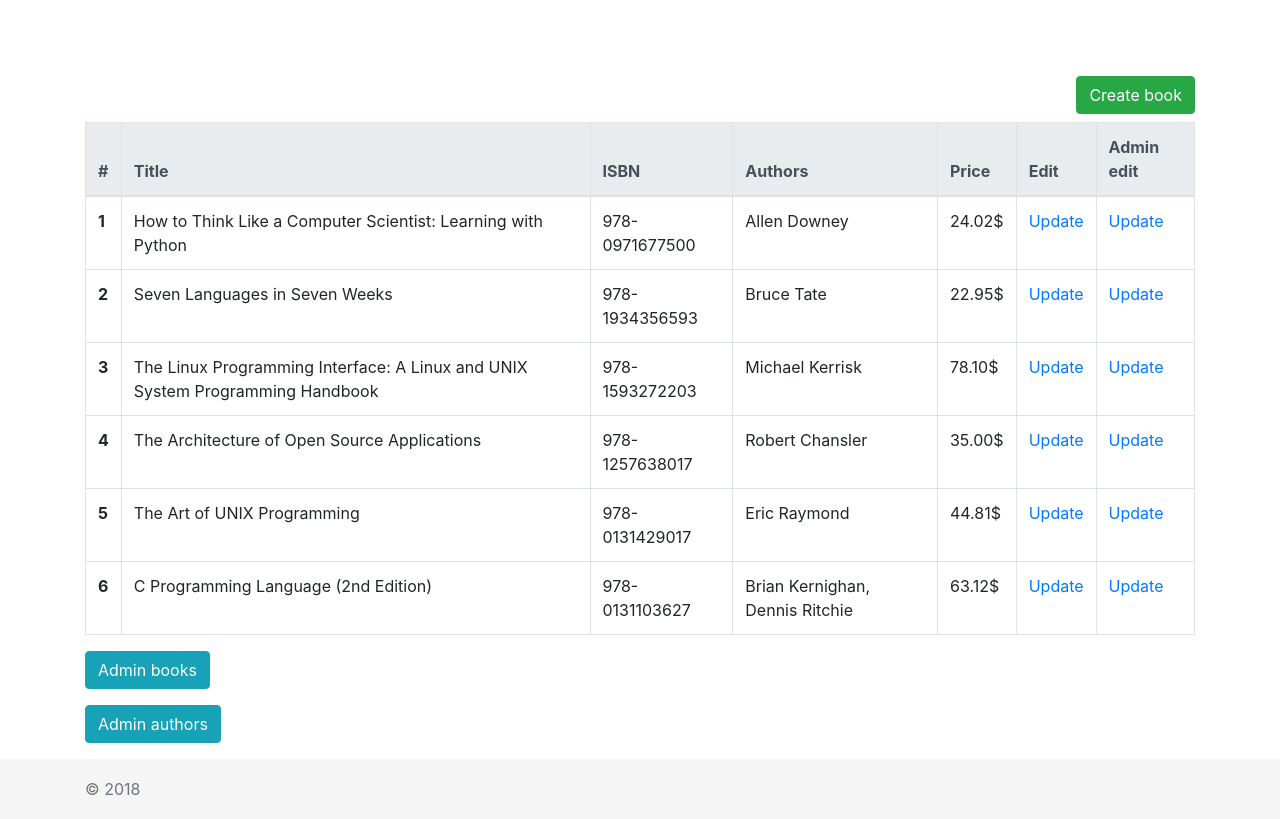
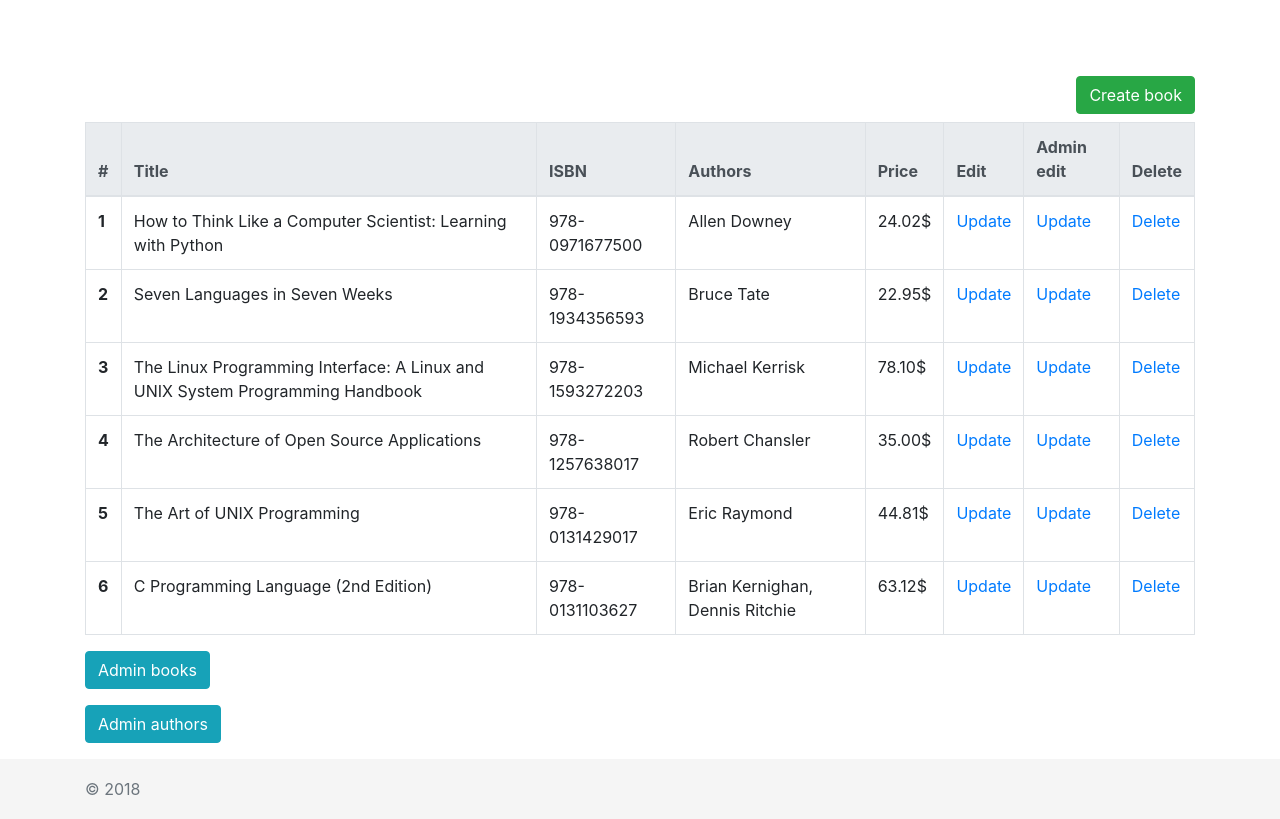
Before and after one commit to ykaidashov/book-store, a Django app: page / in a window 1280 px wide. Shown: the part 56-875 px from the top of the page. Run offline with Django 3.2, Linux system fonts and the light colour scheme; data comes from the database, SQL or seed files in the repository; some libraries are stand-ins or nearby versions.

Commit message:
Add delete logic for book

```diff
--- a/book/models.py
+++ b/book/models.py
@@ -38,5 +38,8 @@ class Book(models.Model):
     def get_update_url(self):
         return reverse('book_update_url', kwargs={'book_id': self.id})
 
+    def get_delete_url(self):
+        return reverse('book_delete_url', kwargs={'book_id': self.id})
+
     def __str__(self):
         return self.title
--- a/book/templates/book/index.html
+++ b/book/templates/book/index.html
@@ -17,6 +17,7 @@ List of books
         <th scope="col">Price</th>
         <th scope="col">Edit</th>
         <th scope="col">Admin edit</th>
+        <th scope="col">Delete</th>
     </tr>
     </thead>
     <tbody>
@@ -29,6 +30,7 @@ List of books
         <td>{{ book.price }}$</td>
         <td><a href="{{ book.get_update_url }}">Update</a></td>
         <td><a href="{% url 'admin:book_book_change' book.id %}">Update</a></td>
+        <td><a href="{{ book.get_delete_url }}">Delete</a></td>
     </tr>
     {% endfor %}
     </tbody>
--- a/book/urls.py
+++ b/book/urls.py
@@ -5,5 +5,6 @@ from book import views
 urlpatterns = [
     path('', views.index, name='book_index_url'),
     path('book/create', views.BookCreate.as_view(), name='book_create_url'),
-    path('book/<int:book_id>/update', views.BookUpdate.as_view(), name='book_update_url')
+    path('book/<int:book_id>/update', views.BookUpdate.as_view(), name='book_update_url'),
+    path('book/<int:book_id>/delete', views.BookDelete.as_view(), name='book_delete_url')
 ]
--- a/book/views.py
+++ b/book/views.py
@@ -1,4 +1,4 @@
-from django.shortcuts import render, redirect
+from django.shortcuts import render, redirect, reverse
 from django.views.generic import View
 
 from book.models import Book
@@ -42,3 +42,15 @@ class BookUpdate(View):
             return redirect(updated_book)
 
         return render(request, 'book/update.html', {'form': bound_form, 'book': book})
+
+
+class BookDelete(View):
+
+    def get(self, request, book_id):
+        book = Book.objects.get(id=book_id)
+        return render(request, 'book/delete.html', {'book': book})
+
+    def post(self, request, book_id):
+        book = Book.objects.get(id=book_id)
+        book.delete()
+        return redirect(reverse('book_index_url'))
```
Also changed, not shown: book/templates/book/delete.html (added, +15 -0 lines).
